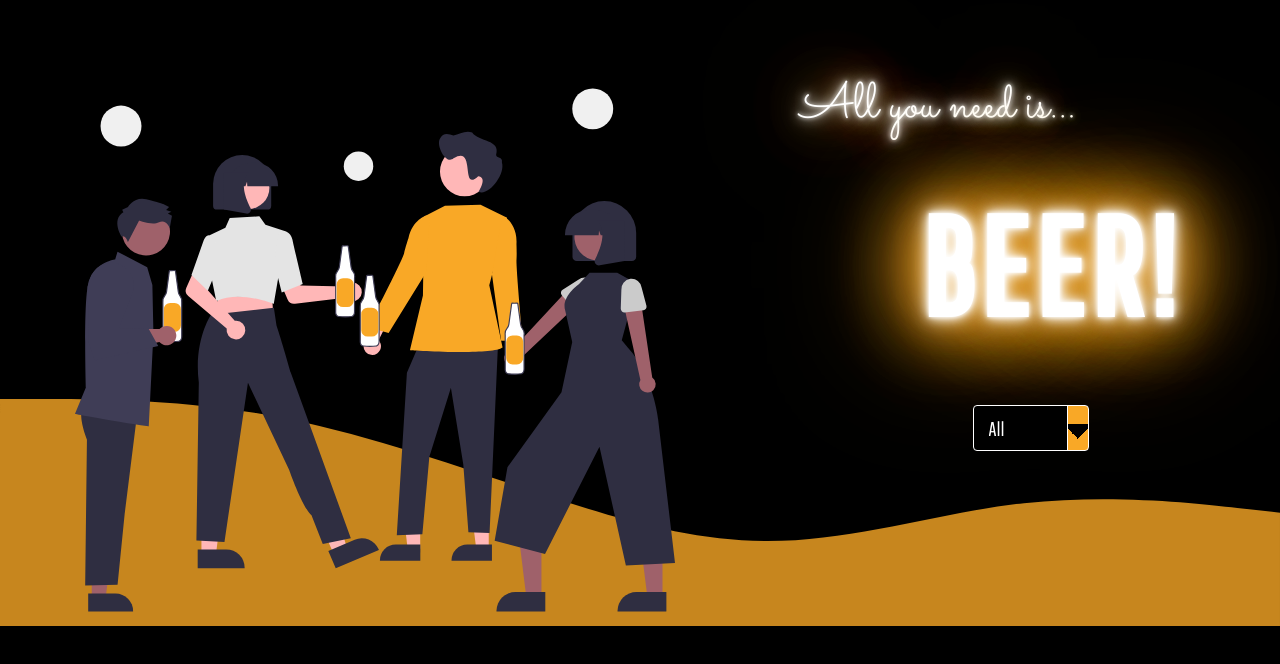
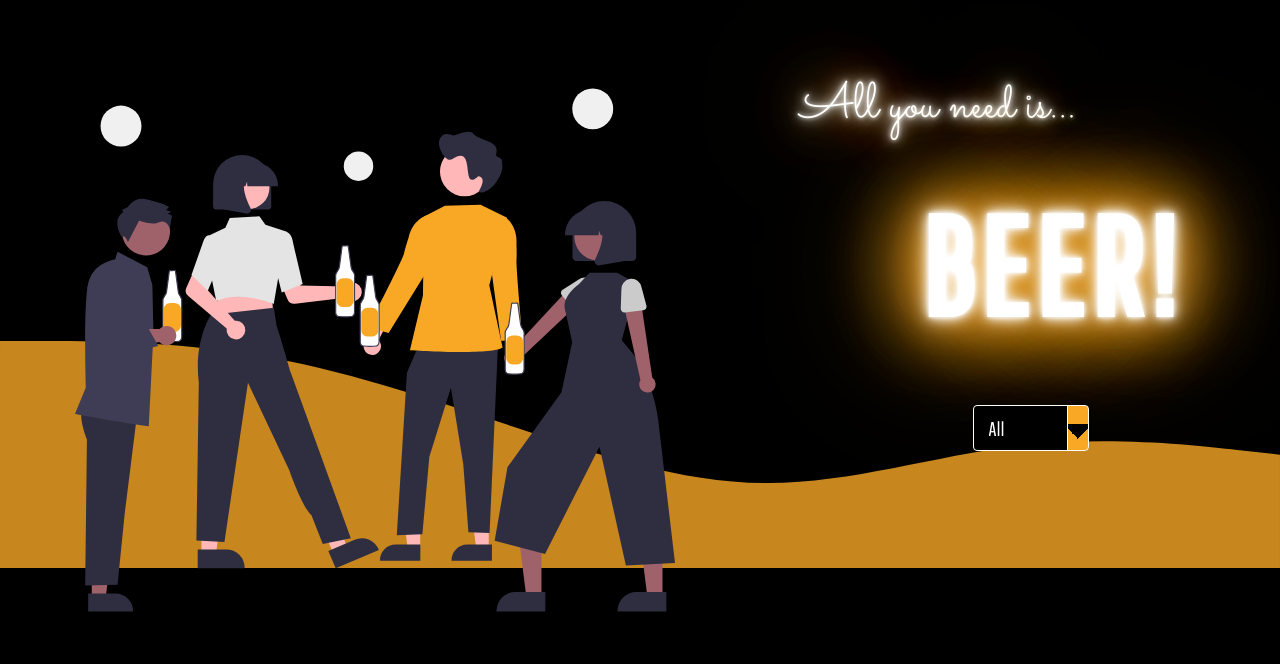
Before and after one commit to Ana-Becerril/beer-catalogue, a React (Create React App) app: page / in a window 1280 px wide. Shown: the top 664 px of the page. Built offline with nearby package versions, Linux system fonts and the light colour scheme.

Commit message:
positioned a wave in two diferent components

```diff
--- a/src/components/BeersContainer/index.js
+++ b/src/components/BeersContainer/index.js
@@ -6,7 +6,7 @@ const BeersContainer = () => {
         <>
 
             <div className={styles.mainContainer}>
-
+            <svg xmlns="http://www.w3.org/2000/svg" viewBox="0 0 1440 320"><path fill="#f9a826" fill-opacity="0.8" d="M0,64L48,64C96,64,192,64,288,80C384,96,480,128,576,160C672,192,768,224,864,224C960,224,1056,192,1152,181.3C1248,171,1344,181,1392,186.7L1440,192L1440,0L1392,0C1344,0,1248,0,1152,0C1056,0,960,0,864,0C768,0,672,0,576,0C480,0,384,0,288,0C192,0,96,0,48,0L0,0Z"></path></svg>
             </div>
         </>
     );
--- a/src/components/BeersContainer/style.module.css
+++ b/src/components/BeersContainer/style.module.css
@@ -5,8 +5,6 @@ html, body{
     margin: 0;
     overflow-x: hidden;
     background-color: #000;
-
-
 }
 
 .mainContainer{
@@ -14,5 +12,4 @@ html, body{
     height: 100vh;
     margin: 0;
     padding:0;
-    background-color: #000;
 }
--- a/src/components/MainContainer/style.module.css
+++ b/src/components/MainContainer/style.module.css
@@ -4,12 +4,12 @@ html, body{
     padding: 0;
     margin: 0;
     overflow-x: hidden;
-    background-color: #000;
+    background-color: #f9a826;
 }
 
 .mainContainer{
-    width: 100vw;
-    height: 80vh;
+    width: 101jvw;
+    height: 100vh;
     margin: 0;
     padding: 0;
     background-color: #000;
@@ -20,7 +20,7 @@ html, body{
   margin: 0%;
   padding: 0;
   z-index: 0;
-  bottom: 56%;
+  bottom: 52%;
 }
 
 .neonText {
```
